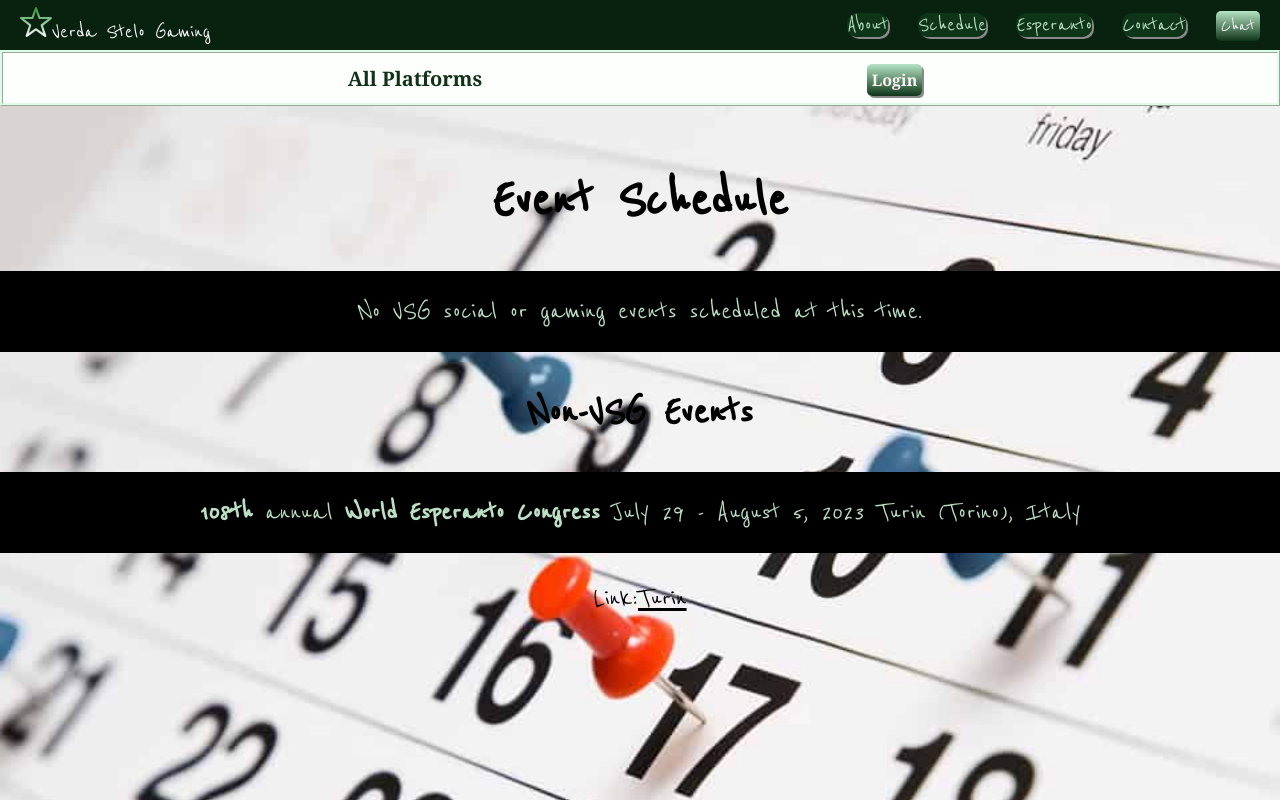
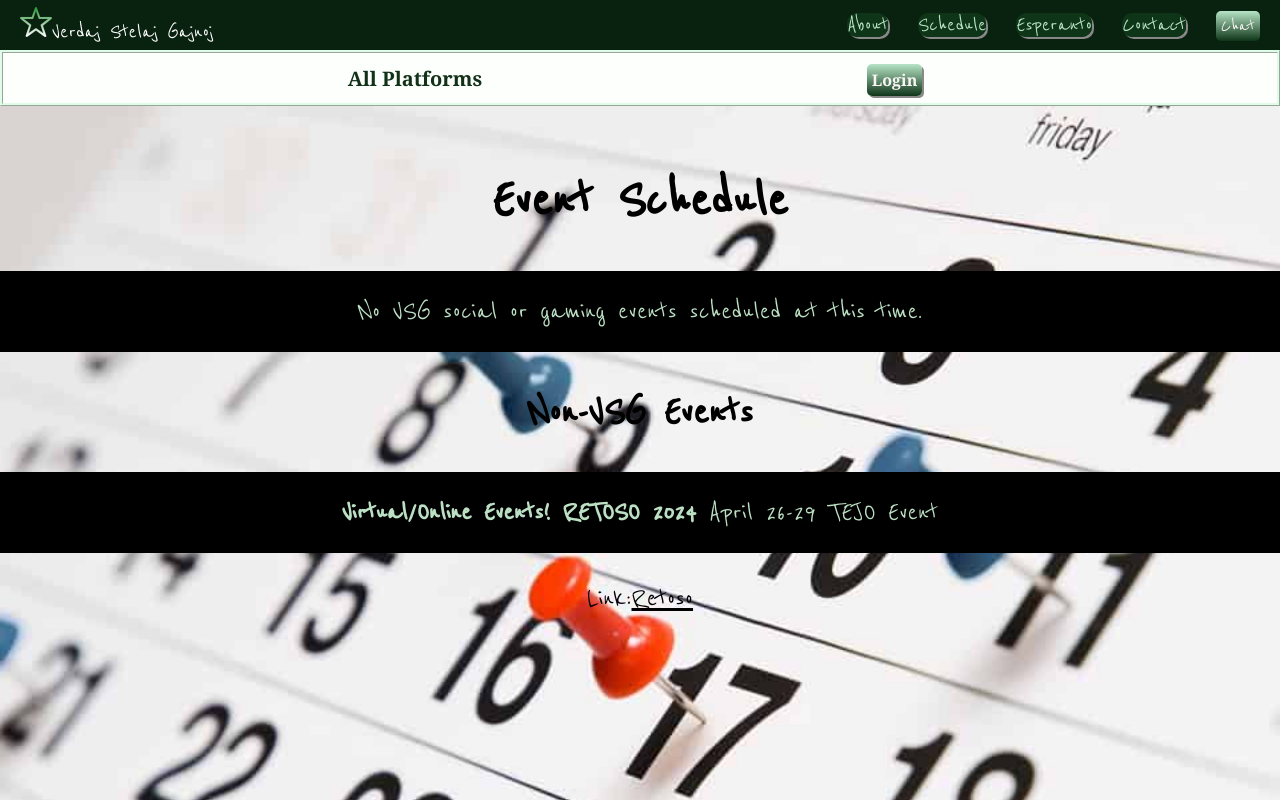
Before and after one commit to akronborn/vsg, a Next.js app: page /schedule in a window 1280 px wide. Shown: the top 800 px of the page. Built offline with nearby package versions, Linux system fonts and the light colour scheme; no server answers.

Commit message:
updated url and added Retoso

```diff
--- a/components/FirstLook.jsx
+++ b/components/FirstLook.jsx
@@ -16,7 +16,7 @@ const FirstLook = () => {
           </span>
         </h1>
         <p className={styles.blurb}>
-          Verda Stelo Gaming (Green Star Gaming) is an online platform that
+          Verdaj Stelaj Gajnoj (Green Star Gains) is an online platform that
           brings together Esperanto speaking gamers, who play a variety of
           games. Events are hosted and posted, there's a chat, information on
           Esperanto and how to learn it, and, soon, direct messaging between
--- a/components/Footer.jsx
+++ b/components/Footer.jsx
@@ -10,7 +10,7 @@ const Footer = () => {
       <div className={styles.primary}>
         <Link href="/">
           <a>
-            <h1 className={styles.title}>Verda Stelo Gaming</h1>
+            <h1 className={styles.title}>Verdaj Stelaj Gajnoj</h1>
           </a>
         </Link>
       </div>
--- a/components/Navbar.jsx
+++ b/components/Navbar.jsx
@@ -17,7 +17,7 @@ const Navbar = () => {
           <a>
             <Image src={icon3} alt="green star photo" />
             <Link href="/">
-              <span className={styles.title}>Verda Stelo Gaming</span>
+              <span className={styles.title}>Verdaj Stelaj Gajnoj</span>
             </Link>
           </a>
         </Link>
--- a/pages/about.jsx
+++ b/pages/about.jsx
@@ -6,17 +6,17 @@ const About = () => {
   return (
     <div>
       <Head>
-        <title>Verda Stelo Gaming About Page</title>
+        <title>Verdaj Stelaj Gajnoj About Page</title>
         <meta
           name="description"
-          content="Information about Verda Stelo Gaming"
+          content="Information about Verdaj Stelaj Gajnoj"
         />
       </Head>
       <div className={styles.image}>
         <div className={styles.p}>
           <h3 className={styles.title}>About VSG </h3>
           <div>
-            Verda Stelo Gaming (Green Star Gaming) is an online platform that
+            Verdaj Stelaj Gajnoj (Green Star Gains) is an online platform that
             brings together Esperanto speaking gamers, who play a variety of
             games. Events are hosted and posted, there's a chat, information on
             Esperanto and how to learn it, and, soon, direct messaging between
--- a/pages/contact.jsx
+++ b/pages/contact.jsx
@@ -15,7 +15,7 @@ const contact = () => {
         <title>VSG Contact Page</title>
         <meta
           name="description"
-          content="Contact page for Verda Stelo Gaming administrator"
+          content="Contact page for Verdaj Stelaj Gajnoj administrator"
         />
       </Head>
 
--- a/pages/index.js
+++ b/pages/index.js
@@ -7,7 +7,7 @@ export default function Home() {
   return (
     <div>
       <Head>
-        <title>Verda Stelo Gaming Home Page</title>
+        <title>Verdaj Stelaj Gajnoj Home Page</title>
         <meta
           name="description"
           content=" VSG is a gathering place for Esperanto speaking (and learning) gamers"
--- a/pages/schedule.jsx
+++ b/pages/schedule.jsx
@@ -5,12 +5,11 @@ import sched3 from "../public/sched3.jpg";
 import Link from "next/link";
 
 const Schedule = () => {
-  const congress =
-    "https://convention.turismotorino.org/en/news/turin-host-108th-world-esperanto-congress-0";
+  const retoso = "https://retoso2024.tejo.org/";
   return (
     <div>
       <Head>
-        <title>Verda Stelo Gaming Schedule Page</title>
+        <title>Verdaj Stelaj Gajnojg Schedule Page</title>
         <meta name="description" content="Schedule of Esperanto Events" />
       </Head>
 
@@ -25,12 +24,12 @@ const Schedule = () => {
             </p>
             <h2>Non-VSG Events</h2>
             <p className={styles.p}>
-              <b> 108th</b> annual <b>World Esperanto Congress</b> July 29 -
-              August 5, 2023 Turin (Torino), Italy
+              <b> Virtual/Online Events! </b> <b> RETOSO 2024 </b>
+              April 26-29 TEJO Event
             </p>
             Link:
             <div className={styles.vsgEvent}>
-              <Link href={congress}>Turin</Link>
+              <Link href={retoso}>Retoso</Link>
             </div>
           </div>
         </div>
```
Also changed, not shown: 1 other file (tests, documents, lock files or other folders).
